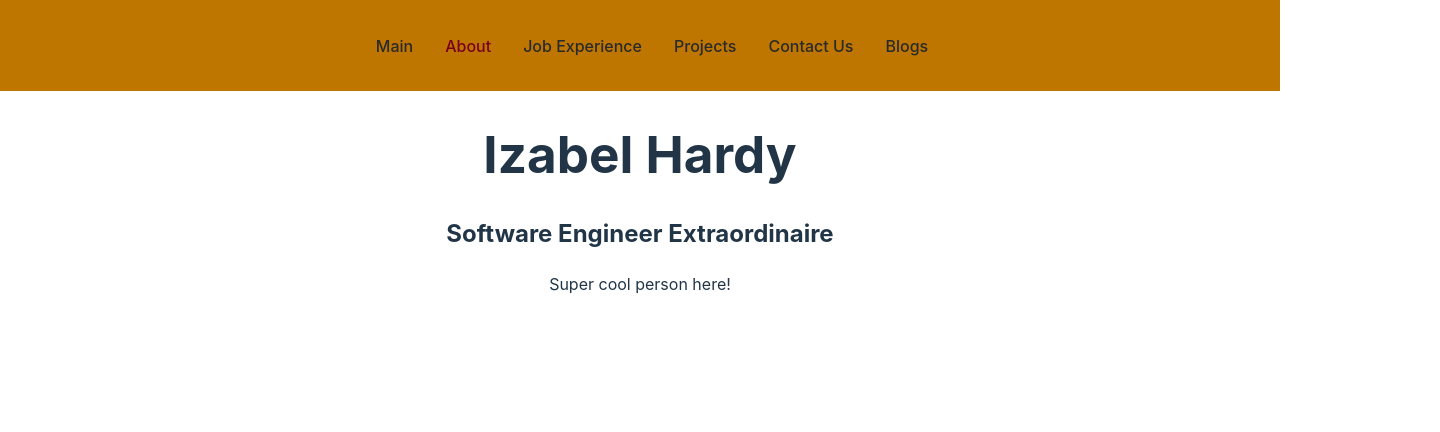
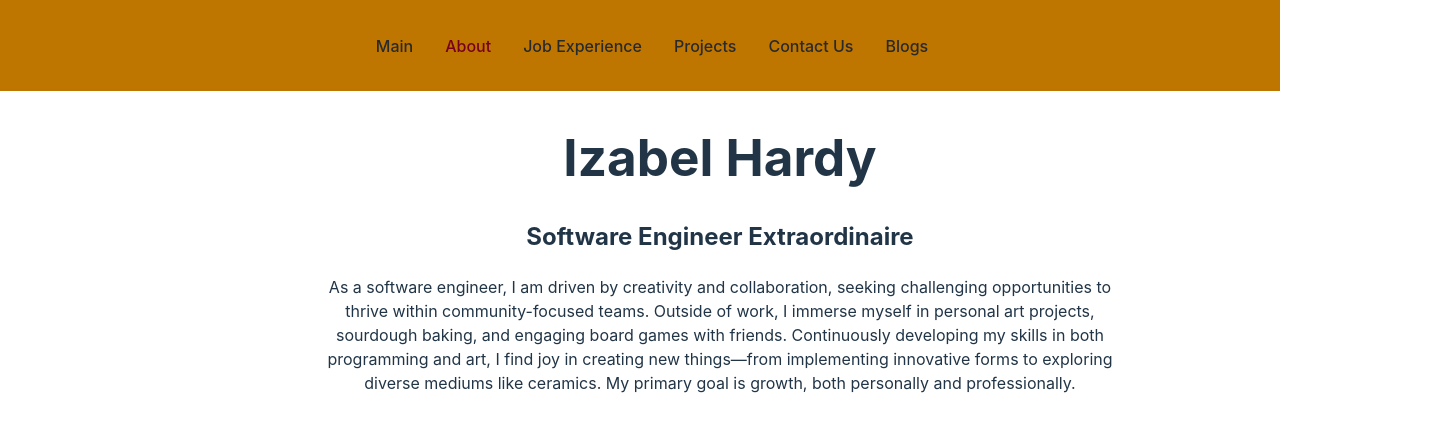
Before and after one commit to TyyGrrLily/Izzy-Website, a React (Vite) app in the folder vite-project/: page /about in a window 1280 px wide. Shown: the top 432 px of the page, 1440 px wide, since content can reach past the window. Built offline with nearby package versions, Linux system fonts and the light colour scheme.

Commit message:
Updated style layout for base page so it doesnt stretch across the screen. Added in details in the About section.

```diff
--- a/vite-project/package.json
+++ b/vite-project/package.json
@@ -31,6 +31,7 @@
     "eslint-plugin-react-hooks": "^4.6.0",
     "eslint-plugin-react-refresh": "^0.4.5",
     "less": "^4.2.0",
+    "tailwindcss": "^3.4.3",
     "typescript": "^5.2.2",
     "vite": "^5.1.6",
     "vitest": "^1.4.0"
--- a/vite-project/src/pages/About.tsx
+++ b/vite-project/src/pages/About.tsx
@@ -3,11 +3,20 @@ import { BasePage } from "./BasePage";
 export const About = () => {
   return (
     <BasePage>
-      <>
+      <div>
         <h1>Izabel Hardy</h1>
         <h2>Software Engineer Extraordinaire</h2>
-        <>Super cool person here!</>
-      </>
+        <>
+          As a software engineer, I am driven by creativity and collaboration,
+          seeking challenging opportunities to thrive within community-focused
+          teams. Outside of work, I immerse myself in personal art projects,
+          sourdough baking, and engaging board games with friends. Continuously
+          developing my skills in both programming and art, I find joy in
+          creating new things—from implementing innovative forms to exploring
+          diverse mediums like ceramics. My primary goal is growth, both
+          personally and professionally.
+        </>
+      </div>
     </BasePage>
   );
 };
--- /dev/null
+++ b/vite-project/src/pages/BasePage.css
@@ -0,0 +1,5 @@
+.page{
+    padding: 0.2rem 20rem;
+    align-self: center;
+    width: 50rem;
+}
--- a/vite-project/src/pages/BasePage.tsx
+++ b/vite-project/src/pages/BasePage.tsx
@@ -1,4 +1,5 @@
 import { Navbar } from "../components/NavBar";
+import "./BasePage.css";
 
 type props = { children: JSX.Element };
 
@@ -6,7 +7,7 @@ export const BasePage = (prop: props) => {
   return (
     <div>
       <Navbar />
-      {prop.children}
+      <div className="page">{prop.children}</div>
     </div>
   );
 };
--- a/vite-project/src/pages/Projects.tsx
+++ b/vite-project/src/pages/Projects.tsx
@@ -1,10 +1,16 @@
 import { BasePage } from "./BasePage";
+import "Pro";
 
 export const Projects = () => {
   return (
     <BasePage>
       <>
         <h2>Thank you for wanting to see my projects!</h2>
+        <>
+          This website is currently the project I am working on. This is
+          implemented using React, Vite, and Typescript. I am planning to add to
+          this as I continue. Next plan is to add Medium for the css.
+        </>
       </>
     </BasePage>
   );
```
Also changed, not shown: 1 other file (tests, documents, lock files or other folders).
